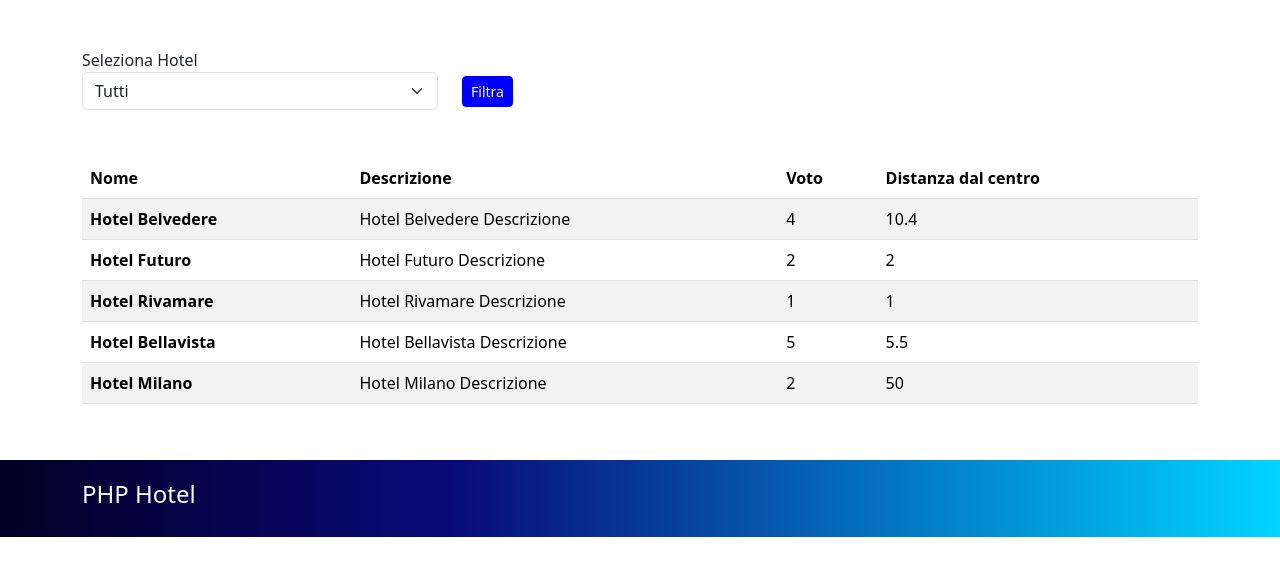
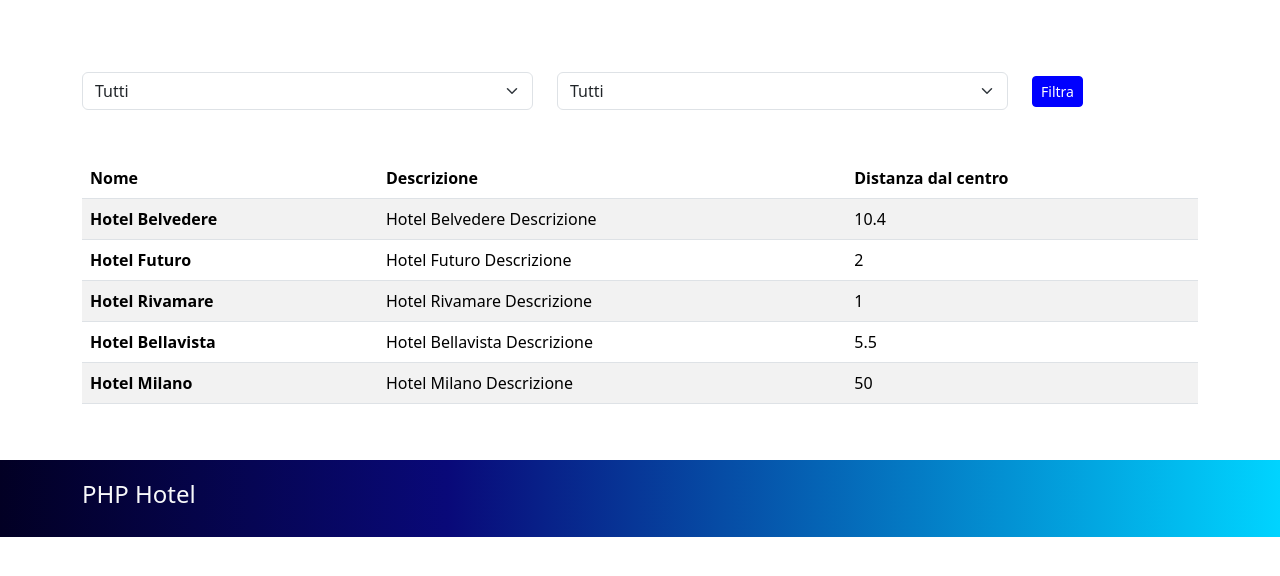
Before and after one commit to aletardio/php-hotel, a PHP site: page / in a window 1280 px wide. Shown: the part 86-662 px from the top of the page. Run offline with PHP 8.4, Linux system fonts and the light colour scheme.

Commit message:
Added form to add vote with parking

```diff
--- a/index.php
+++ b/index.php
@@ -4,17 +4,40 @@
     // Inizializzazione della variabile con tutti gli hotel
     $filteredHotels = $hotels;
 
-    // Inizializzazione della variabile con il valore del parametro 'parking' se è presente
+    // Inizializzazione delle variabili con il valore del parametro 'parking' e 'vote se è presente
     $selectedParking = isset($_GET['parking']) ? $_GET['parking'] : '';
-    // Verifica del parametro 'parking'
-    if (isset($_GET['parking']) && $_GET['parking'] !== '') {
+    $selectedVote = isset($_GET['vote']) ? $_GET['vote'] : '';
 
-        // Filtro degli hotel in base al valore del parametro 'parking'
-        $parkingFilter = filter_var($_GET['parking'], FILTER_VALIDATE_BOOLEAN);
+    // Verifica del parametro 'parking' e 'vote'
+    if ($selectedParking !== '' || $selectedVote !== '') {
+
         $filteredHotels = [];
 
         foreach ($hotels as $hotel) {
-            if ($hotel['parking'] === $parkingFilter) {
+            $parkingCondition = false;
+            $voteCondition = false;
+
+            // Condizione per il filtro sul parcheggio
+            if ($selectedParking === '') {
+                $parkingCondition = true;
+            }
+            elseif ($selectedParking === 'true' && $hotel['parking']) {
+                $parkingCondition = true;  // Solo con parcheggio
+            }
+            elseif ($selectedParking === 'false' && !$hotel['parking']) {
+                $parkingCondition = true;  // Solo senza parcheggio
+            }
+
+            // Condizione per il filtro sul voto
+            if ($selectedVote === '') {
+                $voteCondition = true;
+            }
+            elseif ($hotel['vote'] >= (int)$selectedVote) {
+                $voteCondition = true;
+            }
+
+            // Aggiunge l'hotel filtrato alla lista se entrambe le condizioni sono vere
+            if ($parkingCondition && $voteCondition) {
                 $filteredHotels[] = $hotel;
             }
         }
@@ -41,13 +64,22 @@
                     <div class="col-12">
                     <form action="./index.php" method="get">
                         <div class="row">
-                            <div class="col-4 py-2 pb-5">
-                            <label for="parking">Seleziona Hotel</label>
-                            <select name="parking" class="form-select">
-                                <option value="" <?php echo $selectedParking === '' ? 'selected' : ''; ?>>Tutti</option>
-                                <option value="true" <?php echo $selectedParking === 'true' ? 'selected' : ''; ?>>Con parcheggio</option>
-                                <option value="false" <?php echo $selectedParking === 'false' ? 'selected' : ''; ?>>Senza parcheggio</option>
-                            </select>
+                            <div class="col-5 py-2 pb-5">
+                                <label for="parking"></label>
+                                <select name="parking" class="form-select">
+                                    <option value="" <?php echo $selectedParking === '' ? 'selected' : ''; ?>>Tutti</option>
+                                    <option value="true" <?php echo $selectedParking === 'true' ? 'selected' : ''; ?>>Con parcheggio</option>
+                                    <option value="false" <?php echo $selectedParking === 'false' ? 'selected' : ''; ?>>Senza parcheggio</option>
+                                </select>
+                            </div>
+                            <div class="col-5 py-2 pb-5">
+                                <label for="vote"></label>
+                                <select name="vote" class="form-select">
+                                    <option value="" <?php echo $selectedVote === '' ? 'selected' : ''; ?>>Tutti</option>
+                                    <option value="3" <?php echo $selectedVote === '3' ? 'selected' : ''; ?>>3 stelle</option>
+                                    <option value="4" <?php echo $selectedVote === '4' ? 'selected' : ''; ?>>4 stelle</option>
+                                    <option value="5" <?php echo $selectedVote === '5' ? 'selected' : ''; ?>>5 stelle</option>
+                                </select>
                             </div>
                             <div class="col-2 py-2 pb-5">
                                 <button type="submit" class="btn btn-sm btn-primary">Filtra</button>
@@ -61,7 +93,6 @@
                                 <tr>
                                 <th scope="col">Nome</th>
                                 <th scope="col">Descrizione</th>
-                                <th scope="col">Voto</th>
                                 <th scope="col">Distanza dal centro</th>
                                 </tr>
                             </thead>
@@ -70,7 +101,6 @@
                                 <tr>
                                 <th scope="row"><?php echo $hotel ['name']; ?></th>
                                 <td><?php echo $hotel ['description']; ?></td>
-                                <td><?php echo $hotel ['vote']; ?></td>
                                 <td><?php echo $hotel ['distance_to_center']; ?></td>
                                 </tr>
                             <?php } ?>
```
